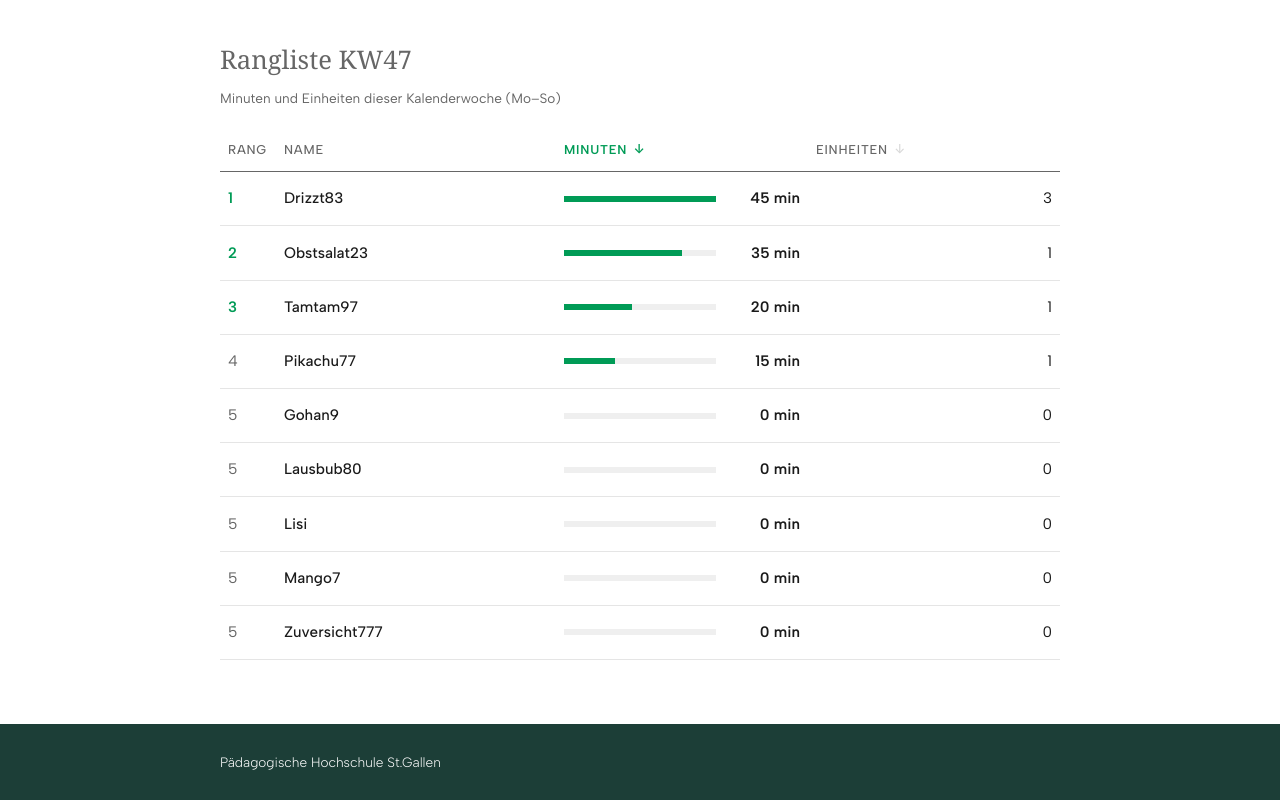
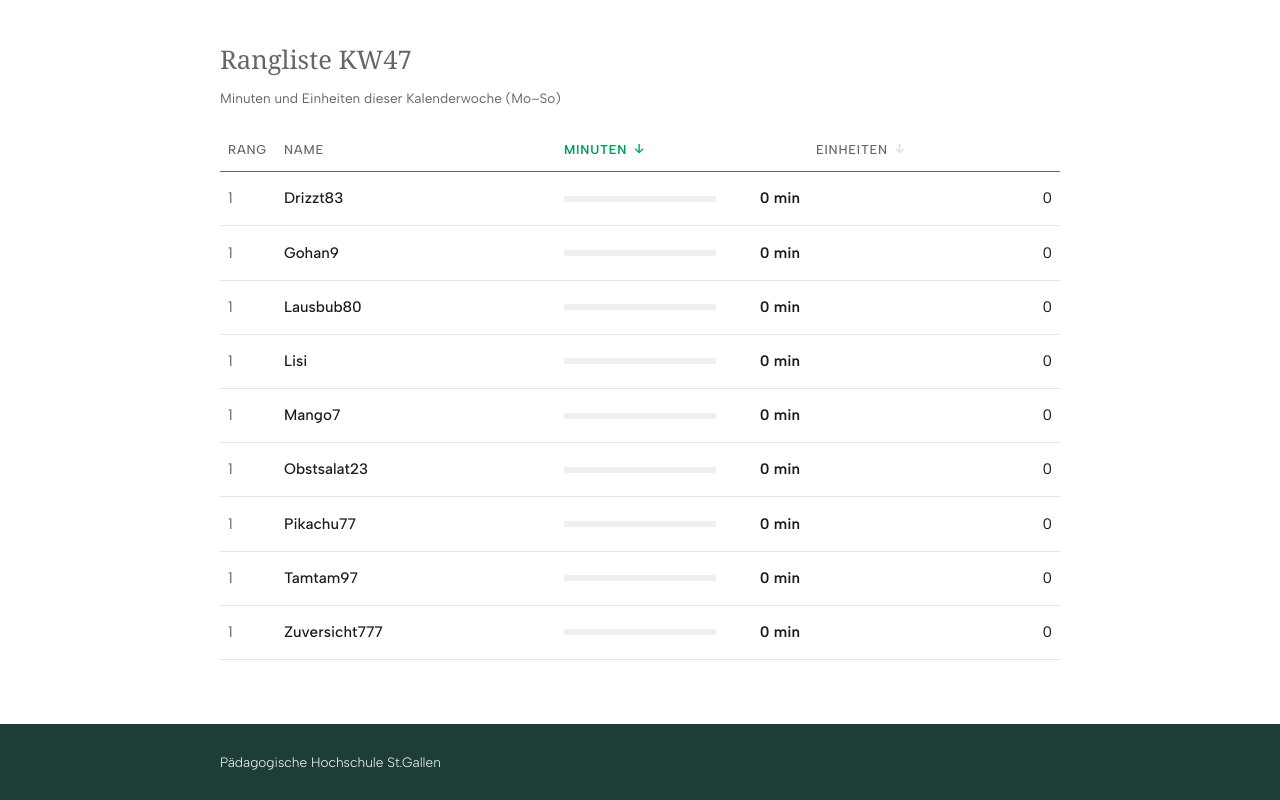
Before and after one commit to loaxleo/musik-scoreboard, a plain HTML site: page index.html in a window 1280 px wide. Shown: the part 692-1492 px from the top of the page. Drawn offline with Linux system fonts and the light colour scheme; a web font is replaced by a local one.

Commit message:
Wochen direkt aus den KW-Spalten der Excel + vergangene Wochen
- sync.py liest alle Spalten mit "KW<n>" in Zeile 1 (M) und die Spalte daneben (E)
  -> data.json enthält weeks[] statt der berechneten Wochen-Basis
- Rangliste KW zeigt exakt die Werte der Excel
- Unter der aktuellen Rangliste: vergangene Wochen zum Aufklappen
- Sortierung gilt für alle Tabellen

Co-Authored-By: Claude Opus 5.5 <noreply@anthropic.com>
Claude-Session: https://claude.ai/code/session_011SbvC9c1zxFpGpKWBVoDPb

```diff
--- a/index.html
+++ b/index.html
@@ -102,6 +102,21 @@
         td.active .bar { visibility: visible; }
         td.active .bar-num { font-weight: 600; }
         .hint { font-size: 0.85rem; margin: -0.75rem 0 1.25rem; }
+        .past { border-top: 1px solid var(--line); }
+        .past:last-child { border-bottom: 1px solid var(--line); }
+        .past summary {
+            list-style: none; cursor: pointer; padding: 1.1rem 0.5rem;
+            display: flex; justify-content: space-between; align-items: baseline; gap: 1rem;
+        }
+        .past summary::-webkit-details-marker { display: none; }
+        .past-title { font-family: var(--serif); font-weight: 300; font-size: 1.25rem; color: var(--text-strong); }
+        .past-title::before { content: '+'; display: inline-block; width: 1.25rem; color: var(--green); font-family: var(--sans); }
+        .past[open] .past-title::before { content: '–'; }
+        .past-winner { font-size: 0.9rem; }
+        .past summary:hover .past-title { color: var(--green); }
+        .past summary:focus-visible { outline: 2px solid var(--green); outline-offset: 2px; }
+        .past table { margin-bottom: 1.5rem; }
+        .empty { padding: 1rem 0.5rem; }
         .bar-row { display: flex; align-items: center; gap: 0.75rem; }
         .bar { flex: 1; height: 6px; background: var(--bg-soft); }
         .bar > i { display: block; height: 100%; background: var(--green); }
@@ -162,17 +177,11 @@
         <section>
             <h2>Rangliste <span id="kw">der Woche</span></h2>
             <p class="hint" id="week-hint">Minuten und Einheiten dieser Kalenderwoche (Mo–So)</p>
-            <table>
-                <thead>
-                    <tr>
-                        <th class="c-rank">Rang</th>
-                        <th>Name</th>
-                        <th class="c-min" data-key="minuten"><button class="sort" type="button">Minuten</button></th>
-                        <th class="c-units" data-key="einheiten"><button class="sort" type="button">Einheiten</button></th>
-                    </tr>
-                </thead>
-                <tbody id="board"></tbody>
-            </table>
+            <div id="current-table"></div>
+        </section>
+        <section id="past-section" hidden>
+            <h2>Vergangene Wochen</h2>
+            <div id="past-list"></div>
         </section>
     </main>
 
@@ -215,21 +224,17 @@
             return { kw: w, id: y + '-W' + String(w).padStart(2, '0') };
         }
 
-        // Wochenwerte = Gesamtstand jetzt − Gesamtstand zu Wochenbeginn
-        function weekly(data) {
-            const now = isoWeek(new Date());
-            const week = data.week;
-            const current = week && week.id === now.id;   // sonst: neue Woche, noch keine Einträge
+        // Wochen kommen direkt aus den KW-Spalten der Excel (data.weeks, in Spalten-Reihenfolge)
+        function splitWeeks(data) {
+            const now = isoWeek(new Date()).kw;
+            const weeks = data.weeks || [];
+            const idx = weeks.findIndex(w => w.kw === now);
+            const zero = data.entries.map(e => ({ name: e.name, minuten: 0, einheiten: 0 }));
+            const hasData = w => w.entries.some(e => e.minuten > 0 || e.einheiten > 0);
             return {
-                kw: now.kw,
-                entries: data.entries.map(e => {
-                    const b = current ? (week.baseline[e.name] || { minuten: 0, einheiten: 0 }) : e;
-                    return {
-                        name: e.name,
-                        minuten: Math.max(0, e.minuten - b.minuten),
-                        einheiten: Math.max(0, e.einheiten - b.einheiten),
-                    };
-                }),
+                kw: now,
+                current: idx >= 0 ? weeks[idx].entries : zero,
+                past: (idx >= 0 ? weeks.slice(0, idx) : weeks.filter(hasData)).reverse(),
             };
         }
 
@@ -257,9 +262,33 @@
 
             renderPodium(total.slice(0, 3));   // Podest: immer Gesamtstand
 
-            const wk = weekly(data);
+            const wk = splitWeeks(data);
             document.getElementById('kw').textContent = 'KW' + wk.kw;
-            renderTable(rankBy(wk.entries, sortKey));
+            const cur = document.getElementById('current-table');
+            cur.replaceChildren(buildTable(rankBy(wk.current, sortKey)));
+
+            renderPast(wk.past);
+        }
+
+        const openWeeks = new Set();   // aufgeklappte Wochen bleiben beim Neuladen offen
+
+        function renderPast(past) {
+            const section = document.getElementById('past-section');
+            const list = document.getElementById('past-list');
+            section.hidden = past.length === 0;
+            list.innerHTML = '';
+            past.forEach(w => {
+                const ranked = rankBy(w.entries, sortKey);
+                const d = el('details', 'past');
+                d.open = openWeeks.has(w.kw);
+                d.addEventListener('toggle', () => d.open ? openWeeks.add(w.kw) : openWeeks.delete(w.kw));
+                const sum = el('summary');
+                sum.append(el('span', 'past-title', 'Rangliste KW' + w.kw));
+                const winners = ranked.filter(e => e.rang === 1 && e[sortKey] > 0).map(e => e.name);
+                sum.append(el('span', 'past-winner', winners.length ? '1. ' + winners.join(', ') : 'keine Einträge'));
+                d.append(sum, buildTable(ranked));
+                list.append(d);
+            });
         }
 
         function renderPodium(top3) {
@@ -288,11 +317,25 @@
             return td;
         }
 
-        function renderTable(entries) {
-            const body = document.getElementById('board');
+        function buildTable(entries) {
+            const table = el('table');
+            const head = el('thead');
+            const hr = el('tr');
+            hr.append(el('th', 'c-rank', 'Rang'), el('th', '', 'Name'));
+            [['minuten', 'c-min', 'Minuten'], ['einheiten', 'c-units', 'Einheiten']].forEach(([key, cls, label]) => {
+                const th = el('th', cls + (key === sortKey ? ' active' : ''));
+                th.dataset.key = key;
+                th.setAttribute('aria-sort', key === sortKey ? 'descending' : 'none');
+                const btn = el('button', 'sort', label);
+                btn.type = 'button';
+                th.append(btn);
+                hr.append(th);
+            });
+            head.append(hr);
+
+            const body = el('tbody');
             const maxMin = Math.max(1, ...entries.map(e => e.minuten));
             const maxUnits = Math.max(1, ...entries.map(e => e.einheiten));
-            body.innerHTML = '';
             entries.forEach(e => {
                 const top = e.rang <= 3 && e[sortKey] > 0;
                 const tr = el('tr', top ? 'top' : '');
@@ -302,18 +345,16 @@
                 tr.append(cell('c-units', 'einheiten', e.einheiten, maxUnits, ''));
                 body.append(tr);
             });
-            document.querySelectorAll('th[data-key]').forEach(th => {
-                const on = th.dataset.key === sortKey;
-                th.classList.toggle('active', on);
-                th.setAttribute('aria-sort', on ? 'descending' : 'none');
-            });
+            table.append(head, body);
+            return table;
         }
 
-        document.querySelectorAll('th[data-key] .sort').forEach(btn => {
-            btn.addEventListener('click', () => {
-                sortKey = btn.parentElement.dataset.key;
-                render();
-            });
+        // Sortierung gilt für alle Tabellen (aktuelle und vergangene Wochen)
+        document.addEventListener('click', ev => {
+            const btn = ev.target.closest('.sort');
+            if (!btn) return;
+            sortKey = btn.parentElement.dataset.key;
+            render();
         });
 
         loadData();
```
Also changed, not shown: 1 other file.
